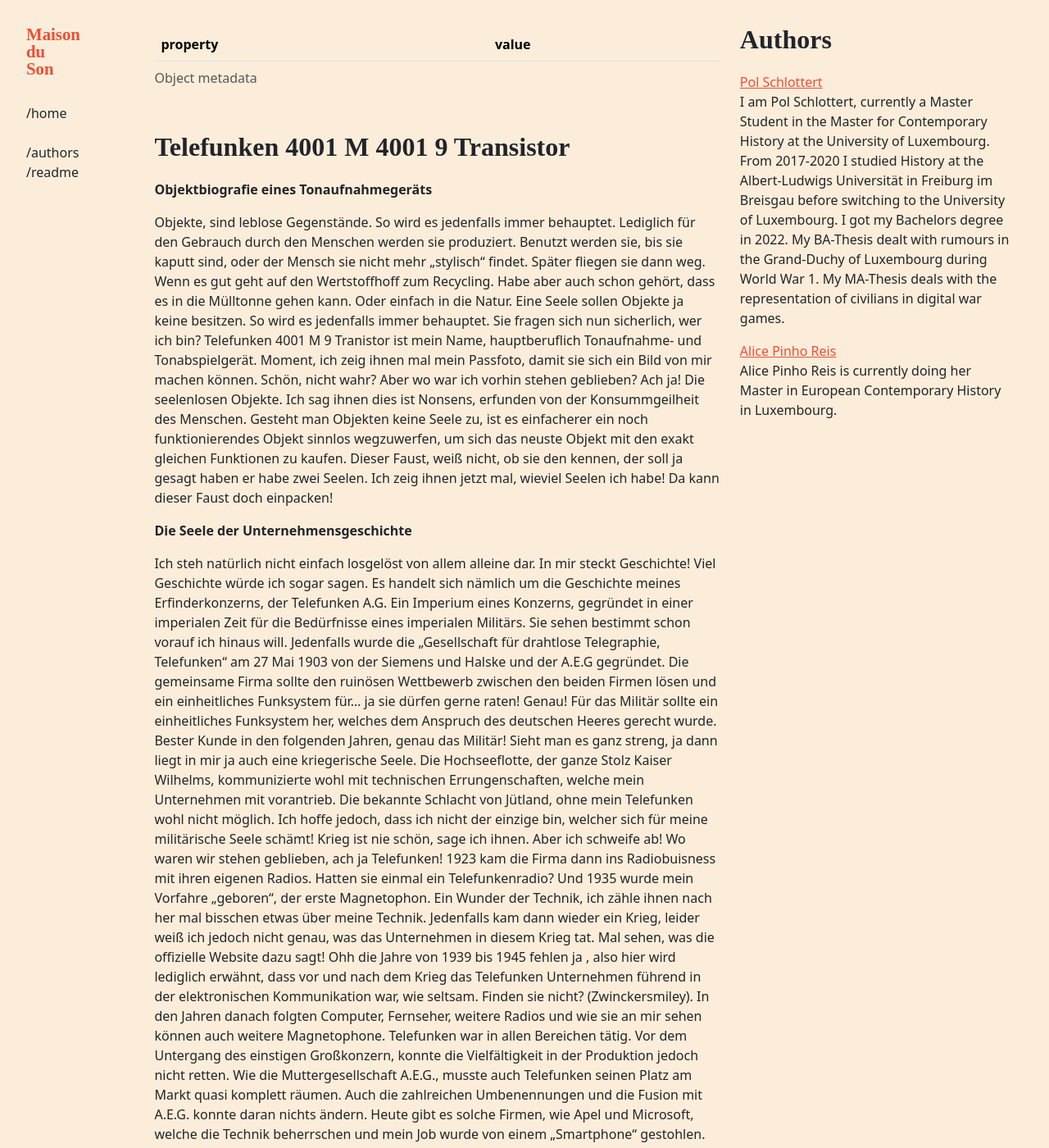
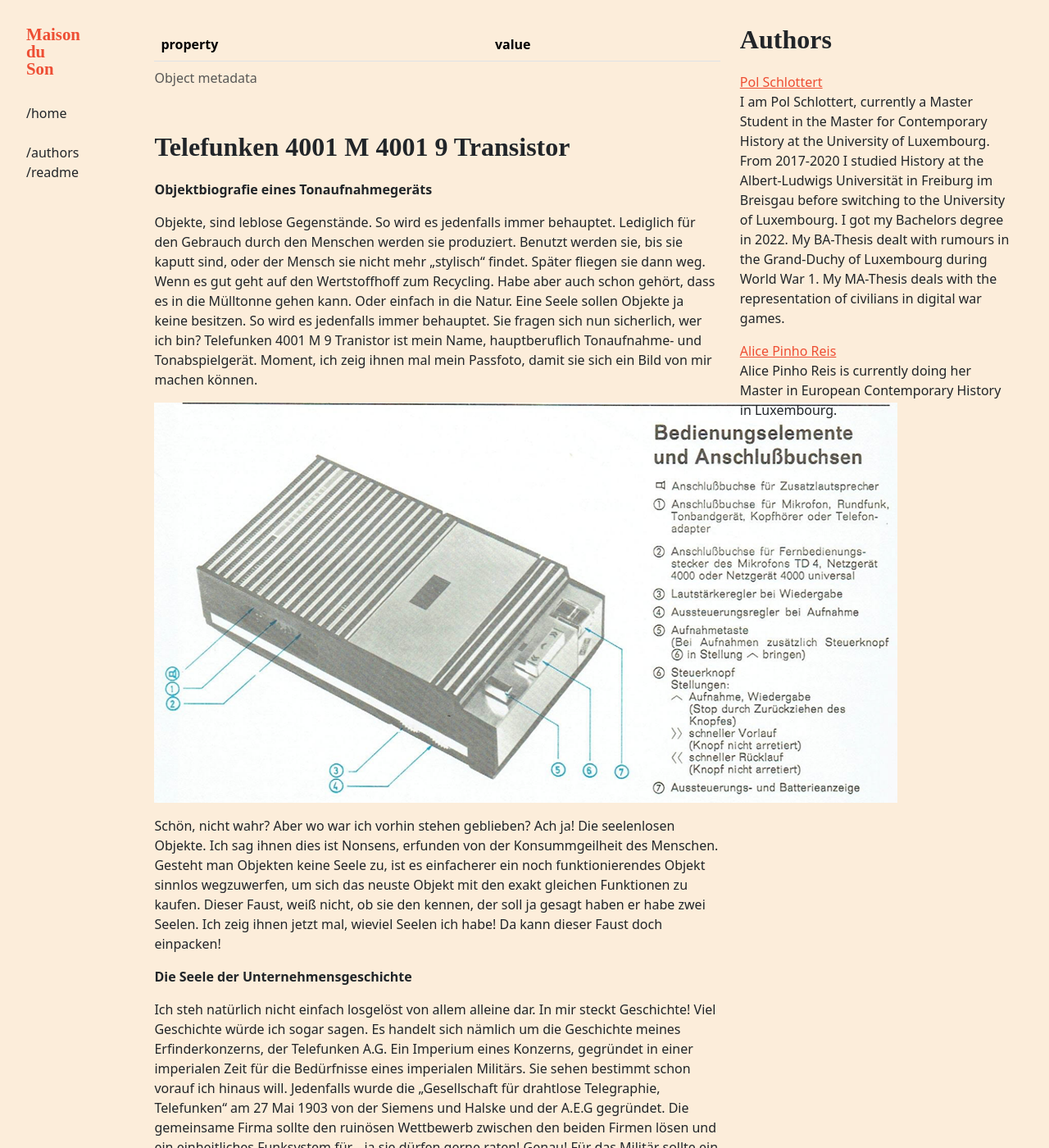
Before and after one commit to C2DH/maison-du-son, a Jekyll site: the page built from _objects/telefunken-m-4001.md, in a window 1280 px wide and 1400 px high, scrolled down 198 px. Shown: the whole window at 82% size. Built offline with Jekyll 4.4.1, drawn with Linux system fonts in a browser that asks for light colours; some web fonts are replaced.

Commit message:
Update telefunken-m-4001.md

```diff
--- a/_objects/telefunken-m-4001.md
+++ b/_objects/telefunken-m-4001.md
@@ -9,7 +9,9 @@
 ## Telefunken 4001 M 4001 9 Transistor ##
 **Objektbiografie eines Tonaufnahmegeräts**
 
-Objekte, sind leblose Gegenstände. So wird es jedenfalls immer behauptet. Lediglich für den Gebrauch durch den Menschen werden sie produziert. Benutzt werden sie, bis sie kaputt sind, oder der Mensch sie nicht mehr „stylisch“ findet. Später fliegen sie dann weg. Wenn es gut geht auf den Wertstoffhoff zum Recycling. Habe aber auch schon gehört, dass es in die Mülltonne gehen kann. Oder einfach in die Natur. Eine Seele sollen Objekte ja keine besitzen. So wird es jedenfalls immer behauptet. Sie fragen sich nun sicherlich, wer ich bin? Telefunken 4001 M  9 Tranistor ist mein Name, hauptberuflich Tonaufnahme- und Tonabspielgerät. Moment, ich zeig ihnen mal mein Passfoto, damit sie sich ein Bild von mir machen können. Schön, nicht wahr? Aber wo war ich vorhin stehen geblieben? Ach ja! Die seelenlosen Objekte. Ich sag ihnen dies ist Nonsens, erfunden von der Konsummgeilheit des Menschen. Gesteht man Objekten keine Seele zu, ist es einfacherer ein noch funktionierendes Objekt sinnlos wegzuwerfen, um sich das neuste Objekt mit den exakt gleichen Funktionen zu kaufen.  Dieser Faust, weiß nicht, ob sie den kennen, der soll ja gesagt haben er habe zwei Seelen. Ich zeig ihnen jetzt mal, wieviel Seelen ich habe! Da kann dieser Faust doch einpacken!
+Objekte, sind leblose Gegenstände. So wird es jedenfalls immer behauptet. Lediglich für den Gebrauch durch den Menschen werden sie produziert. Benutzt werden sie, bis sie kaputt sind, oder der Mensch sie nicht mehr „stylisch“ findet. Später fliegen sie dann weg. Wenn es gut geht auf den Wertstoffhoff zum Recycling. Habe aber auch schon gehört, dass es in die Mülltonne gehen kann. Oder einfach in die Natur. Eine Seele sollen Objekte ja keine besitzen. So wird es jedenfalls immer behauptet. Sie fragen sich nun sicherlich, wer ich bin? Telefunken 4001 M  9 Tranistor ist mein Name, hauptberuflich Tonaufnahme- und Tonabspielgerät. Moment, ich zeig ihnen mal mein Passfoto, damit sie sich ein Bild von mir machen können.
+<figure><img src="/assets/images/Telefunken M 4001 BilD.png"><figcaption></figcaption></figure>
+Schön, nicht wahr? Aber wo war ich vorhin stehen geblieben? Ach ja! Die seelenlosen Objekte. Ich sag ihnen dies ist Nonsens, erfunden von der Konsummgeilheit des Menschen. Gesteht man Objekten keine Seele zu, ist es einfacherer ein noch funktionierendes Objekt sinnlos wegzuwerfen, um sich das neuste Objekt mit den exakt gleichen Funktionen zu kaufen.  Dieser Faust, weiß nicht, ob sie den kennen, der soll ja gesagt haben er habe zwei Seelen. Ich zeig ihnen jetzt mal, wieviel Seelen ich habe! Da kann dieser Faust doch einpacken!
 
 **Die Seele der Unternehmensgeschichte**
 
```
